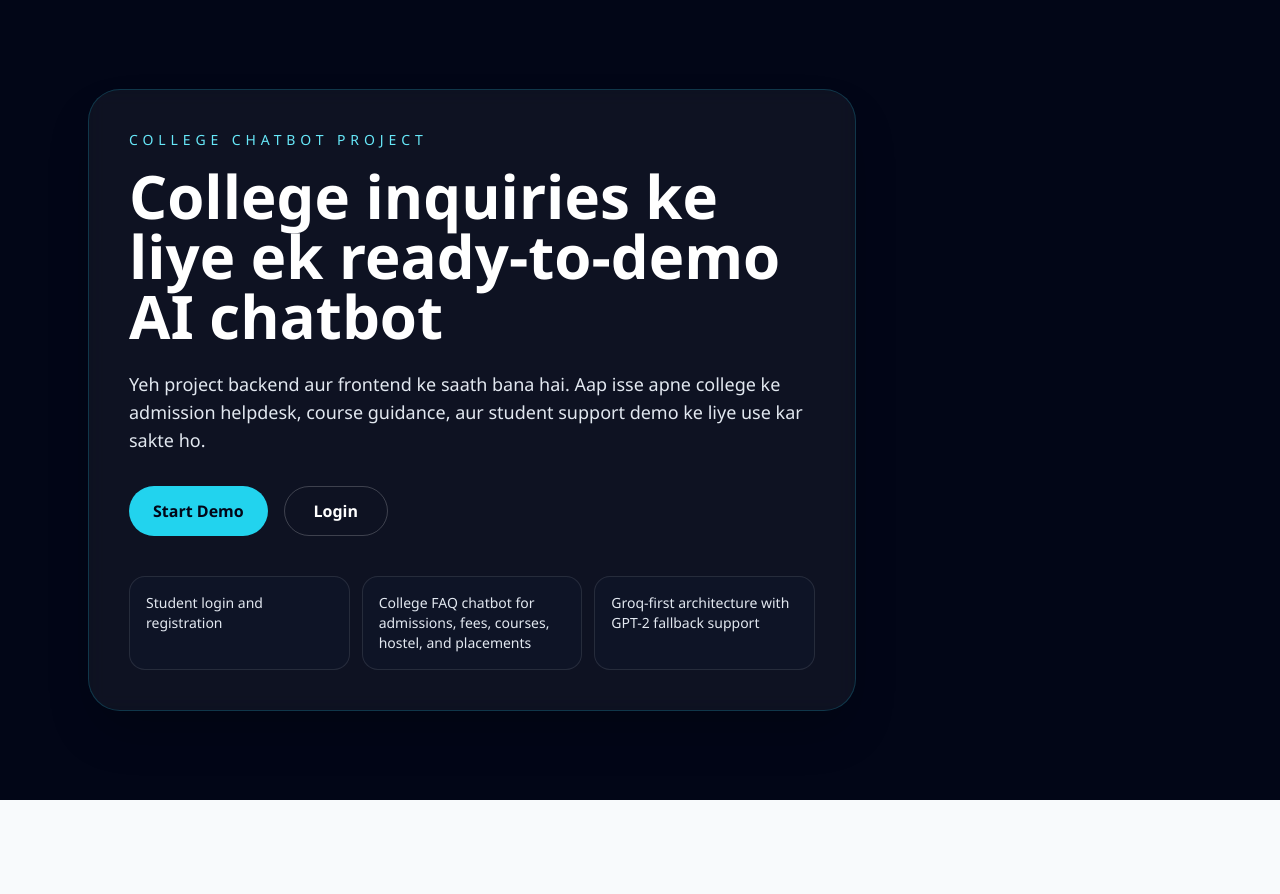
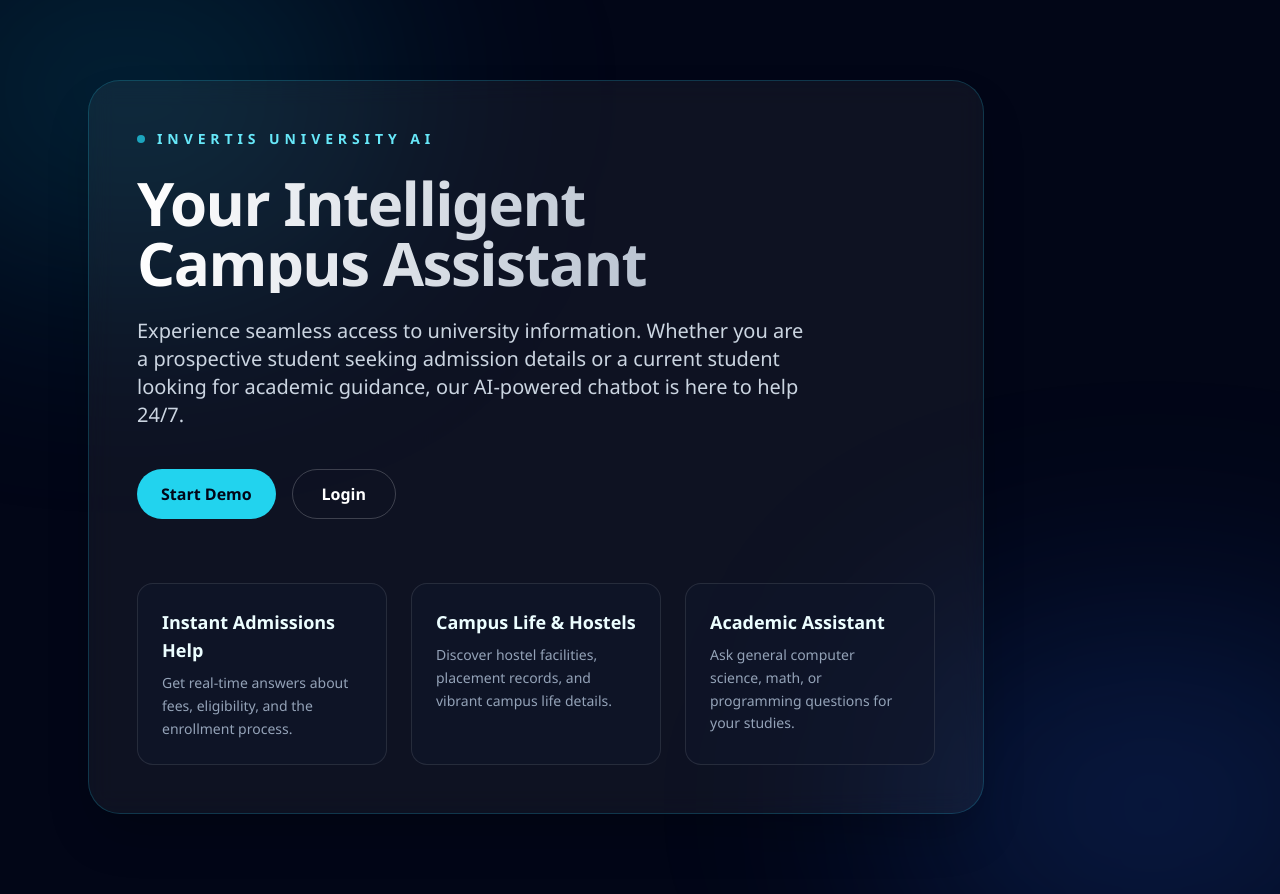
Before and after one commit to DeepeshSharma11/college-chatbot, a Next.js app in the folder frontend/: page / in a window 1280 px wide. Before the commit the page ends 800 px from the top, so only its background shows below. Built offline with nearby package versions, Linux system fonts and the light colour scheme.

Commit message:
feat: updated landing page for production and Invertis University

```diff
--- a/frontend/src/app/page.tsx
+++ b/frontend/src/app/page.tsx
@@ -1,34 +1,53 @@
 import HomeActions from '@/components/HomeActions';
 
 const features = [
-    'Student login and registration',
-    'College FAQ chatbot for admissions, fees, courses, hostel, and placements',
-    'Groq-first architecture with GPT-2 fallback support',
+    {
+        title: 'Instant Admissions Help',
+        desc: 'Get real-time answers about fees, eligibility, and the enrollment process.',
+    },
+    {
+        title: 'Campus Life & Hostels',
+        desc: 'Discover hostel facilities, placement records, and vibrant campus life details.',
+    },
+    {
+        title: 'Academic Assistant',
+        desc: 'Ask general computer science, math, or programming questions for your studies.',
+    },
 ];
 
 export default function HomePage() {
     return (
-        <main className="min-h-screen bg-slate-950 text-white">
-            <section className="mx-auto flex min-h-screen max-w-6xl flex-col justify-center px-6 py-20">
-                <div className="max-w-3xl rounded-[2rem] border border-cyan-400/20 bg-white/5 p-10 shadow-2xl backdrop-blur">
-                    <p className="mb-4 text-sm uppercase tracking-[0.35em] text-cyan-300">
-                        College Chatbot Project
-                    </p>
-                    <h1 className="text-4xl font-bold leading-tight md:text-6xl">
-                        College inquiries ke liye ek ready-to-demo AI chatbot
+        <main className="min-h-screen bg-slate-950 text-white relative overflow-hidden">
+            {/* Background glowing effects */}
+            <div className="absolute top-[-10%] left-[-10%] w-[40%] h-[40%] rounded-full bg-cyan-600/20 blur-[120px] pointer-events-none" />
+            <div className="absolute bottom-[-10%] right-[-10%] w-[40%] h-[40%] rounded-full bg-blue-600/20 blur-[120px] pointer-events-none" />
+
+            <section className="relative z-10 mx-auto flex min-h-screen max-w-6xl flex-col justify-center px-6 py-20">
+                <div className="max-w-4xl rounded-[2rem] border border-cyan-400/20 bg-white/5 p-8 md:p-12 shadow-2xl backdrop-blur-md">
+                    <div className="flex items-center gap-3 mb-6">
+                        <div className="h-2 w-2 rounded-full bg-cyan-400 animate-pulse" />
+                        <p className="text-xs md:text-sm uppercase tracking-[0.35em] text-cyan-300 font-semibold">
+                            Invertis University AI
+                        </p>
+                    </div>
+
+                    <h1 className="text-4xl font-extrabold leading-tight tracking-tight md:text-6xl text-transparent bg-clip-text bg-gradient-to-r from-white to-slate-400">
+                        Your Intelligent <br className="hidden md:block" /> Campus Assistant
                     </h1>
-                    <p className="mt-6 text-lg text-slate-200">
-                        Yeh project backend aur frontend ke saath bana hai.
-                        Aap isse apne college ke admission helpdesk, course guidance,
-                        aur student support demo ke liye use kar sakte ho.
+
+                    <p className="mt-6 text-lg md:text-xl text-slate-300 leading-relaxed max-w-2xl">
+                        Experience seamless access to university information. Whether you are a prospective student seeking admission details or a current student looking for academic guidance, our AI-powered chatbot is here to help 24/7.
                     </p>
 
-                    <HomeActions />
+                    <div className="mt-10">
+                        <HomeActions />
+                    </div>
 
-                    <div className="mt-10 grid gap-3 text-sm text-slate-200 md:grid-cols-3">
+                    <div className="mt-16 grid gap-6 md:grid-cols-3">
                         {features.map((feature) => (
-                            <div key={feature} className="rounded-2xl border border-white/10 bg-slate-900/60 p-4">
-                                {feature}
+                            <div key={feature.title} className="rounded-2xl border border-white/10 bg-slate-900/60 p-6 transition-all hover:bg-slate-800/60 hover:border-cyan-500/30">
+                                <h3 className="font-semibold text-cyan-50 text-lg mb-2">{feature.title}</h3>
+                                <p className="text-sm text-slate-400 leading-relaxed">{feature.desc}</p>
                             </div>
                         ))}
                     </div>
```
